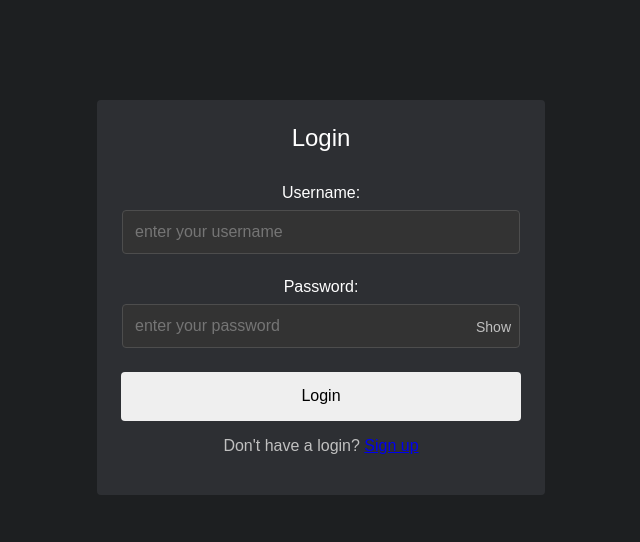
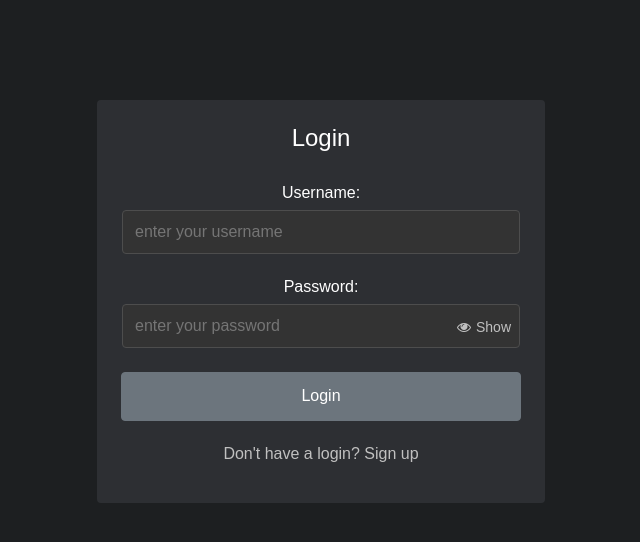
Before and after one commit to james599/NEA, a Flask app: page /login in a window 1280 px wide. Shown: the top 542 px of the page, without its empty margins (319-959 px from the left). Run offline with Flask 3, Linux system fonts and the light colour scheme.

Commit message:
Usability features

```diff
--- a/templates/login.html
+++ b/templates/login.html
@@ -3,13 +3,18 @@
 <head>
     <meta charset="UTF-8">
     <meta name="viewport" content="width=device-width, initial-scale=1.0">
-    <link rel= "stylesheet" type= "text/css" href= "{{ url_for('static',filename='styles/login.css') }}">
-    <script src="{{ url_for('static',filename='js/login.js') }}"> </script>
+    <link rel="stylesheet" type="text/css" href="{{ url_for('static', filename='styles/login.css') }}">
+    <script src="{{ url_for('static', filename='js/login.js') }}"></script>
+    <link rel="stylesheet" href="https://cdnjs.cloudflare.com/ajax/libs/font-awesome/4.7.0/css/font-awesome.min.css">
     <title>Login Page</title>
 </head>
 <body>
     <div class="login-container">
-        <div class="login-header">Login</div>
+        <div class="login-header">Login
+          {% if signedUp %}
+            {{ signedUp }}
+          {% endif %}
+        </div>
 
         <form action="" method="post">
           <div class="input-container">
@@ -23,12 +28,16 @@
             <span class="show-password" onclick="togglePassword()">Show</span>
           </div>
 
-          <input class="btn btn-default" type="submit" value="Login">
+          <div class="input-container">
+            <input id="submit" type="submit" value="Login" class="btn btn-primary">
+          </div>
         </form>
+
         {% if error %}
-          <p class="error"><strong>Error:</strong> {{ error }}
+          <p class="error"><strong>Error:</strong> {{ error }}</p>
         {% endif %}
-        <p class="no-login">Don't have a login? <a href="{{ url_for('sign_up') }}">Sign up</a></p>
+
+        <p class="no-login"><a href="{{ url_for('sign_up') }}" class="no-login">Don't have a login? Sign up</a></p>
     </div>
 </body>
 </html>
```
